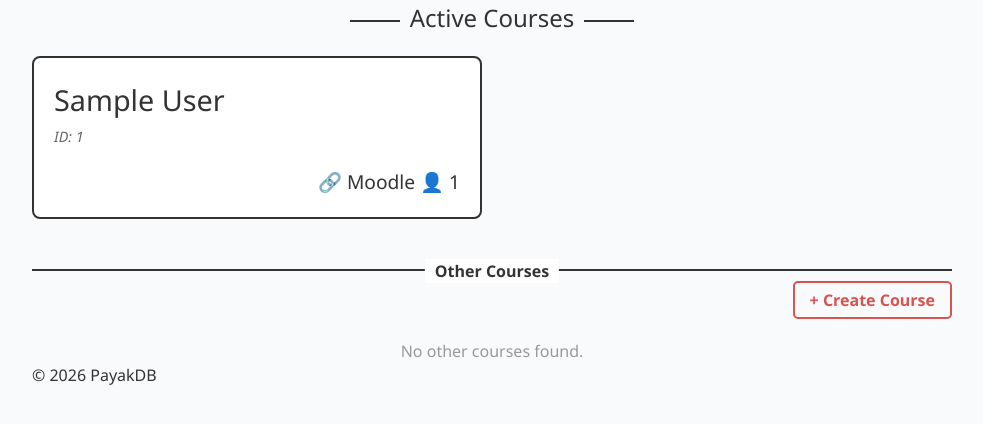
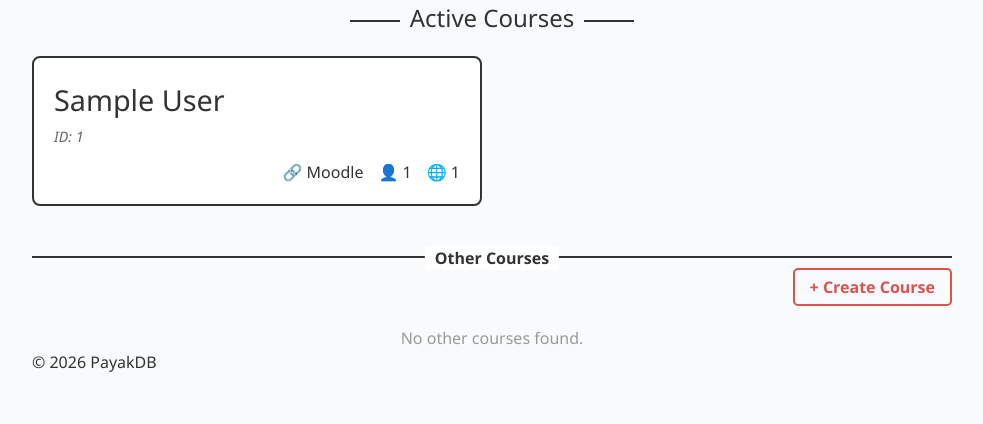
Before and after one commit to angel-penchev/payak-db, a PHP site: page /payak-db/ in a window 1280 px wide. Shown: the part 105-529 px from the top of the page, without its empty margins (148-1131 px from the left). Run offline with PHP 8.4, Linux system fonts and the light colour scheme; tables that the repository leaves empty hold one stand-in row (values such as "Sample post"); some libraries are stand-ins or nearby versions.

Commit message:
Added counter for existing projects in block of active courses

```diff
--- a/views/courses.php
+++ b/views/courses.php
@@ -19,10 +19,20 @@ try {
 
     // LOGIC: Split the courses
     // 1. Slice the first 2 for the top "Big Box" section
-    $active_courses = array_slice($all_courses, 0, 2);
+    $temp_active = array_slice($all_courses, 0, 2);
 
     // 2. Slice the rest (starting from index 2) for the bottom list
     $other_courses = array_slice($all_courses, 2);
+
+    foreach ($temp_active as $course) {
+        $stmt_proj = $pdo->prepare("SELECT * FROM group_projects WHERE course_id = ?");
+        $stmt_proj->execute([$course['id']]);
+        $projects = $stmt_proj->fetchAll(PDO::FETCH_ASSOC);
+
+        // Add the projects array to the course data so we can access it in the HTML
+        $course['projects'] = $projects;
+        $active_courses[] = $course;
+    }
 
 } catch (PDOException $e) {
     die("Error fetching courses: " . $e->getMessage());
@@ -94,9 +104,10 @@ try {
         }
 
         .card-footer {
-            margin-top: 20px;
-            text-align: right;
-            font-size: 1.2em;
+            display: flex;
+            justify-content: flex-end;
+            gap: 15px; /* Adds space between the icons */
+            align-items: center;
         }
 
         /* --- MIDDLE (CREATE BUTTON) --- */
@@ -185,7 +196,9 @@ try {
                             </a>
                         <?php endif; ?>
 
-                        👤 <?php echo htmlspecialchars($course['enrolled_count'] ?? 0); ?>
+                        <span>👤 <?php echo htmlspecialchars($course['enrolled_count'] ?? 0); ?> </span>
+
+                        <span>🌐 <?php echo count($course['projects'] ?? []); ?></span>
                     </div>
                 </div>
             <?php endforeach; ?>
```
